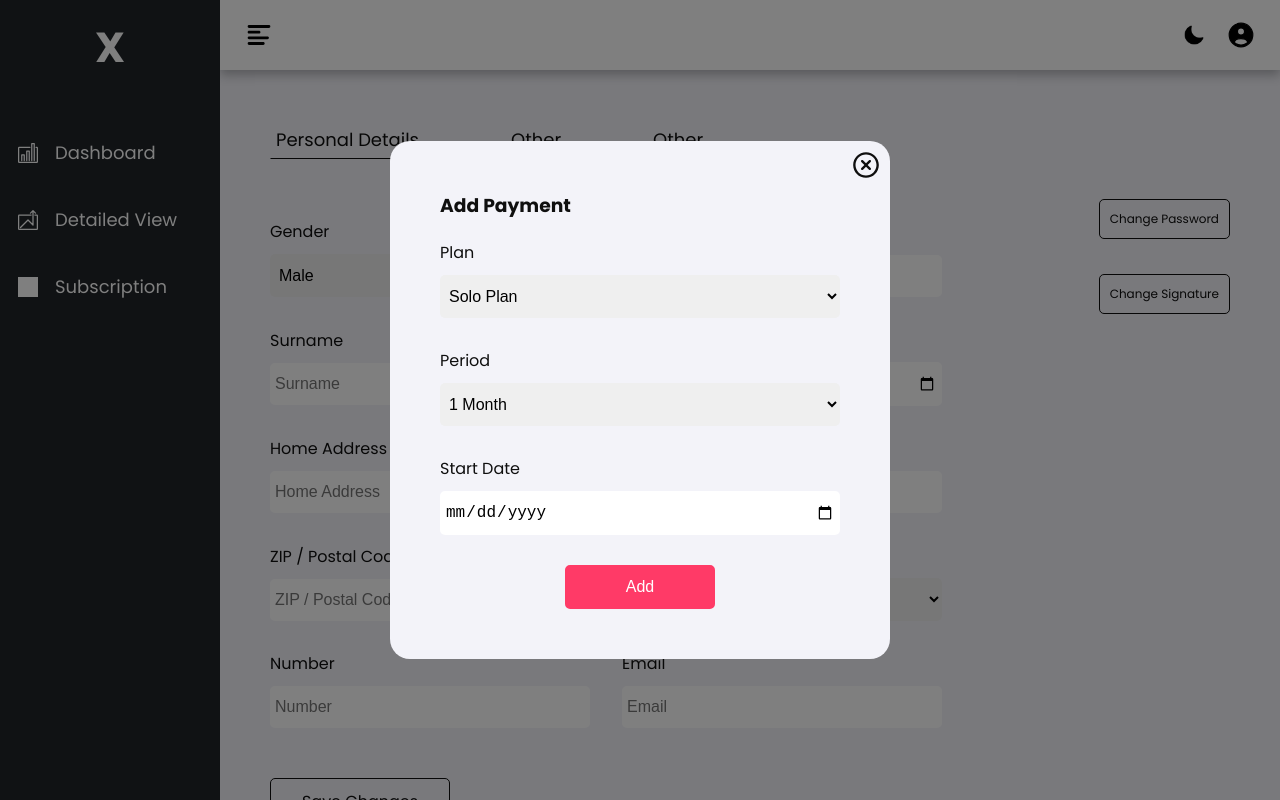
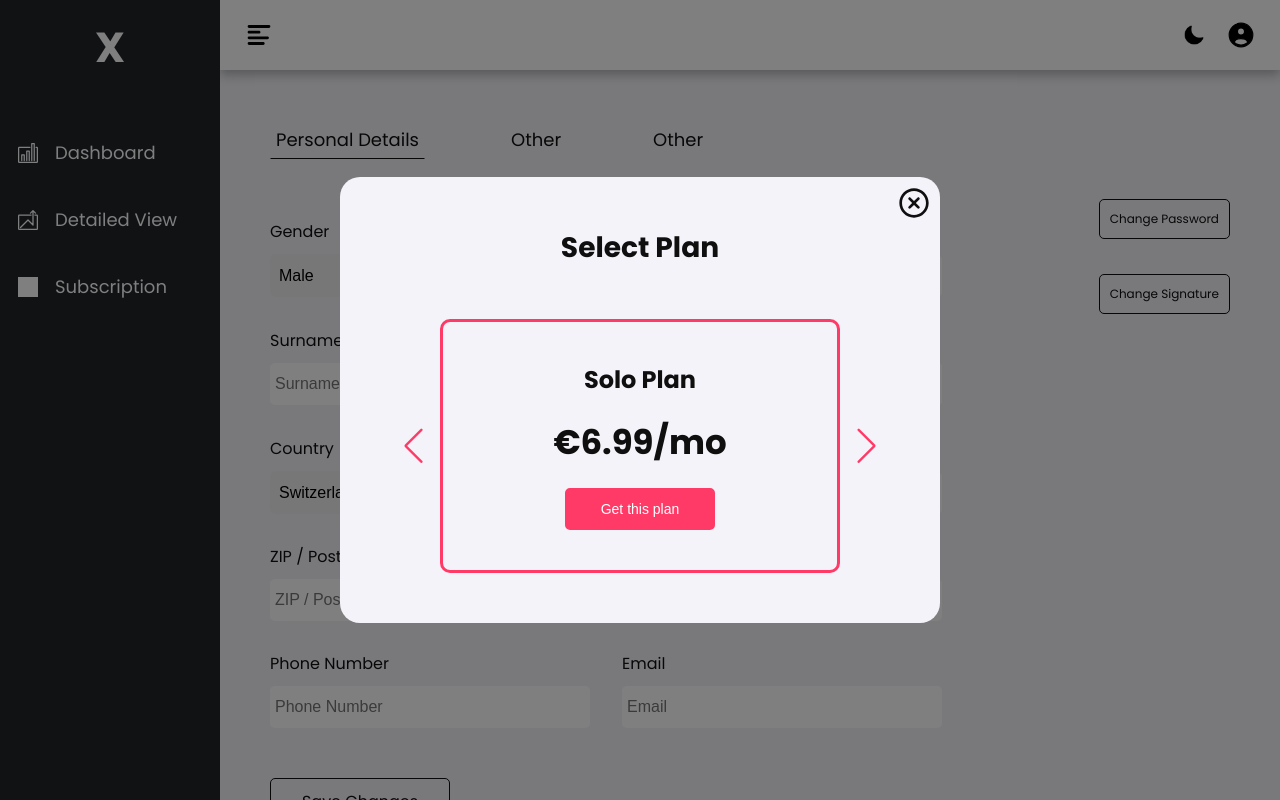
Before and after one commit to BlinSahatqija/projectx, a Vue app: page /dashboard/profile in a window 1280 px wide. Both pictures are taken after a click on the element 1122 px from the left and 134 px from the top of the page. Built offline with nearby package versions, Linux system fonts and the light colour scheme; grey boxes are pictures that could not be loaded; what vue-signature-pad would draw is missing.

Commit message:
request details and payment modal updated

```diff
--- a/package.json
+++ b/package.json
@@ -12,6 +12,7 @@
     "@vuelidate/validators": "^2.0.4",
     "core-js": "^3.8.3",
     "sweetalert2": "^11.12.4",
+    "swiper": "^11.1.14",
     "vue": "^3.2.13",
     "vue-router": "^4.4.0",
     "vue-signature-pad": "^3.0.2",
--- a/src/components/AddPayment.vue
+++ b/src/components/AddPayment.vue
@@ -5,52 +5,65 @@
             <img src="../assets/icons/close-btn-rounded.svg">
         </div>
 
-        <div class="add-payment-row">
-            <h3>Add Payment</h3>
-        </div>
-        <div class="add-payment-row">
-            <div class="add-payment-element">
-                <label class="add-payment-label">Plan</label>
-                <select class="add-payment-input">
-                    <option value="" disabled>Select</option>
-                    <option value="SoloPlan">Solo Plan</option>
-                    <option value="FamilyPlan">Family Plan</option>
-                </select>
-            </div>
+        <div class="modal-title">
+            <h3>Select Plan</h3>
         </div>
 
-        <div class="add-payment-row">
-            <div class="add-payment-element">
-                <label class="add-payment-label">Period</label>
-                <select class="add-payment-input">
-                    <option value="" disabled>Select</option>
-                    <option value="1">1 Month</option>
-                    <option value="3">3 Months</option>
-                    <option value="6">6 Months</option>
-                    <option value="12">12 Months</option>
-                </select>
-            </div>
-        </div>
+        <div style="width: 500px;">
+        <swiper :navigation="true" :modules="modules" :loop="true" :spaceBetween="30" :speed="800" class="mySwiper">
+            <swiper-slide>
+                <div class="slide-wrapper">
+                    <h2 class="plan-title">Solo Plan</h2>
+                    <h1 class="plan-price">€6.99/mo</h1>
 
-        <div class="add-payment-row">
-            <div class="add-payment-element">
-                <label class="add-payment-label">Start Date</label>
-                <input type="date" class="add-payment-input" placeholder="Start Date">
-            </div>
-        </div>
+                        <button type="button" class="add-payment-btn">
+                            Get this plan
+                        </button>
 
-        <div class="add-payment-row">
-            <button type="button" class="add-payment-btn">
-                Add
-            </button>
-        </div>
+                </div>
+            </swiper-slide>
+            <swiper-slide  >
+                <div class="slide-wrapper">
+                    <h2 class="plan-title">Family Plan</h2>
+                    <h1 class="plan-price">€25.99/mo</h1>
+
+                        <button type="button" class="add-payment-btn">Get this plan
+                        </button>
+
+                </div>
+            </swiper-slide>
+        </swiper>
+    </div>
+
     </div>
 </div>
 </template>
 
 <script>
+import {
+    Swiper,
+    SwiperSlide
+} from 'swiper/vue';
+
+// Import Swiper styles
+import 'swiper/css';
+
+import 'swiper/css/navigation';
+
+import {
+    Navigation
+} from 'swiper/modules';
 export default {
-    methods:{
+    components: {
+        Swiper,
+        SwiperSlide,
+    },
+    data() {
+        return {
+            modules: [Navigation],
+        };
+    },
+    methods: {
         closePayment() {
             this.$emit('close');
         }
@@ -78,39 +91,11 @@ export default {
     position: relative;
 }
 
-.add-payment-row {
-    display: flex;
-    align-items: center;
-    gap: 2em;
-    margin-bottom: 20px;
-    width: 400px;
-}
 
-.add-payment-row:last-child{
-    margin: 0;
-}
-
-.add-payment-element {
-    width: 100%;
-}
-
-.add-payment-label,
-.add-payment-input {
-    font-size: 16px;
-    display: block;
-    width: 100%;
-}
-
-.add-payment-input {
-    margin: 10px 0;
-    padding: 12px 5px;
-    border-radius: 5px;
-    border: none;
-}
 
 .close-modal-btn {
-    width: 28px;
-    height: 28px;
+    width: 32px;
+    height: 32px;
     position: absolute;
     top: 10px;
     right: 10px;
@@ -126,12 +111,52 @@ export default {
     width: 100%;
 }
 
-.add-payment-btn{
-    width: 150px;
+
+* {
+    box-sizing: border-box;
+}
+
+.slide-wrapper{
+    border: 3px solid #ff3a67;
+    padding: 40px 0;
+    border-radius: 10px;
+    width: 80%;
     margin: 0 auto;
 }
 
-*{ box-sizing: border-box;}
+.plan-title, .plan-price{
+    text-align: center
+}
+
+.plan-title{
+    font-size: 24px;
+}
+
+.plan-price{
+    margin: 20px 0;
+    font-size: 34px;
+}
+
+.modal-title{
+    font-size: 24px;
+    margin-bottom: 50px;
+    text-align: center;
+}
+
+
+::v-deep .swiper-button-prev,
+::v-deep .swiper-button-next {
+    color:#ff3a67 !important;
+    transform: scale(0.8);
+}
+
+
+.add-payment-btn{
+    font-size: 14px;
+    margin: 0 auto;
+    display: block;
+    width: 150px;
+}
 
 /*1640-1080*/
 @media(min-width: 1640px) {}
@@ -141,7 +166,9 @@ export default {
 
 /* 1920-1080 */
 @media (min-width: 1920px) {
-    .add-payment-label, .add-payment-input {
+
+    .add-payment-label,
+    .add-payment-input {
         font-size: 18px;
     }
 
@@ -156,14 +183,14 @@ export default {
         right: 14px;
     }
 
-    .add-payment-row h3{
+    .add-payment-row h3 {
         font-size: 20px;
     }
 }
 
 /* 2304-1440 */
 @media (min-width: 2304px) {
-    .add-payment-row h3{
+    .add-payment-row h3 {
         font-size: 24px;
     }
 
@@ -171,7 +198,8 @@ export default {
         width: 500px;
     }
 
-    .add-payment-label, .add-payment-input {
+    .add-payment-label,
+    .add-payment-input {
         font-size: 22px;
     }
 
@@ -179,8 +207,6 @@ export default {
         margin: 16px 0;
         padding: 16px 8px;
     }
-
-
 
     .add-payment-btn {
         padding: 16px;
@@ -190,7 +216,6 @@ export default {
     .add-payment-btn p {
         font-size: 20px;
     }
-
 
     .add-payment-modal {
         padding: 75px;
@@ -210,14 +235,15 @@ export default {
     .add-payment-row h3 {
         font-size: 28px;
     }
-    .add-payment-label, .add-payment-input {
+
+    .add-payment-label,
+    .add-payment-input {
         font-size: 24px;
     }
 
     .add-payment-btn p {
         font-size: 22px;
     }
-
 
     .close-modal-btn {
         width: 42px;
@@ -236,15 +262,16 @@ export default {
 }
 
 /*2573-1206*/
-@media(min-width: 2573px) {
-}
+@media(min-width: 2573px) {}
 
 /*3200-1800*/
 @media(min-width: 3200px) {
     .add-payment-row h3 {
         font-size: 32px;
     }
-    .add-payment-label, .add-payment-input {
+
+    .add-payment-label,
+    .add-payment-input {
         font-size: 28px;
     }
 
@@ -260,7 +287,6 @@ export default {
     .add-payment-btn p {
         font-size: 26px;
     }
-
 
     .close-modal-btn {
         width: 46px;
@@ -279,9 +305,7 @@ export default {
 }
 
 /*3360-1890 1695*/
-@media(min-width:3360px) {
-}
-
+@media(min-width:3360px) {}
 
 /*my big monitor 1600 - 757 */
 @media (max-width: 1600px) {}
@@ -313,7 +337,9 @@ export default {
 
 /*1134x712*/
 @media(max-width:1134px) {
-    .add-payment-label, .add-payment-input {
+
+    .add-payment-label,
+    .add-payment-input {
         font-size: 14px;
     }
 
@@ -323,16 +349,13 @@ export default {
 }
 
 /*1024-768*/
-@media (max-width:1024px) {
-}
+@media (max-width:1024px) {}
 
 /* 962x601 */
-@media(max-width: 962px) {
-}
+@media(max-width: 962px) {}
 
 /*834-1112*/
-@media(max-width: 834px) {
-}
+@media(max-width: 834px) {}
 
 /* 810x1080 */
 @media(max-width: 810px) {}
@@ -344,16 +367,13 @@ export default {
 @media(max-width: 778px) {}
 
 /* 768x1024 */
-@media(max-width: 768px) {
-}
+@media(max-width: 768px) {}
 
 /*712-1138*/
-@media(max-width:712px) {
-}
+@media(max-width:712px) {}
 
 /* 601x962 */
-@media(max-width:601px) {
-}
+@media(max-width:601px) {}
 
 /* 577-951 */
 @media(max-width:577px) {}
@@ -361,7 +381,7 @@ export default {
 /* 540-960 */
 @media(max-width:540px) {
 
-    .add-payment-btn{
+    .add-payment-btn {
         width: 120px;
     }
 
@@ -379,7 +399,9 @@ export default {
 
 /*425-*/
 @media(max-width:425px) {
-    .add-payment-label, .add-payment-input {
+
+    .add-payment-label,
+    .add-payment-input {
         font-size: 12px;
     }
 
@@ -387,12 +409,11 @@ export default {
         padding: 30px 20px;
     }
 
-
 }
 
 /*414-736 617   */
 @media (max-width:414px) {
-   .add-payment-btn p {
+    .add-payment-btn p {
         font-size: 11px;
     }
 
@@ -402,31 +423,28 @@ export default {
 }
 
 /*390 x 844*/
-@media(max-width:390px) {
-
-}
+@media(max-width:390px) {}
 
 /*384-640*/
-@media(max-width:384px) {
-}
+@media(max-width:384px) {}
 
 /*375*/
-@media(max-width:375px) {
-}
+@media(max-width:375px) {}
 
 /*360x640*/
 @media(max-width:360px) {
-    .add-payment-btn{
+    .add-payment-btn {
         width: 100px;
     }
-    .add-payment-row  {
+
+    .add-payment-row {
         width: 290px;
     }
 }
 
 /*320x568*/
 @media(max-width:320px) {
-    .add-payment-row  {
+    .add-payment-row {
         width: 250px;
     }
 }
--- a/src/views/dashboard/Profile.vue
+++ b/src/views/dashboard/Profile.vue
@@ -49,8 +49,13 @@
 
                 <div class="edit-user-row">
                     <div class="edit-user-element">
-                        <label class="edit-user-label">Home Address</label>
-                        <input type="text" class="edit-user-input" placeholder="Home Address">
+                        <label class="edit-user-label">Country</label>
+                        <select class="edit-user-input">
+                            <option value="" disabled>Select</option>
+                            <option v-for="country in countriesList" :key="country.id" :value="country.name">
+                                {{ country.name }}
+                            </option>
+                        </select>
                     </div>
 
                     <div class="edit-user-element">
@@ -64,23 +69,24 @@
                         <label class="edit-user-label">ZIP / Postal Code</label>
                         <input type="text" class="edit-user-input" placeholder="ZIP / Postal Code">
                     </div>
+                    <div  style="display: flex; justify-content: space-between;" class="edit-user-element">
+                        <div style="width: 48%;" >
+                            <label class="edit-user-label">Home Address</label>
+                            <input type="text" class="edit-user-input" placeholder="Home Address">
+                        </div>
+                        <div style="width: 48%;" >
+                            <label class="edit-user-label">Nr.</label>
+                            <input type="text" class="edit-user-input" placeholder="Nr.">
+                        </div>
+                    </div>
 
-                    <div class="edit-user-element">
-                        <label class="edit-user-label">Country</label>
-                        <select class="edit-user-input">
-                            <option value="" disabled>Select</option>
-                            <option v-for="country in countriesList" :key="country.id" :value="country.name">
-                                {{ country.name }}
-                            </option>
-                        </select>
-                    </div>
                 </div>
 
 
                 <div class="edit-user-row">
                     <div class="edit-user-element">
-                        <label class="edit-user-label">Number</label>
-                        <input type="text" class="edit-user-input last-element" placeholder="Number">
+                        <label class="edit-user-label">Phone Number</label>
+                        <input type="text" class="edit-user-input last-element" placeholder="Phone Number">
                     </div>
 
                     <div class="edit-user-element ">
--- a/src/views/login/Register.vue
+++ b/src/views/login/Register.vue
@@ -41,11 +41,18 @@
 
 
                     <div v-if="page==2">
+
                         <div class="input-wrapper">
-                            <label>Home Address</label>
-                            <input v-model="registerPage2.address" type="text" placeholder="Home Address">
-                            <p class="error-msg" v-if="v$.registerPage2.address.$error">{{  v$.registerPage2.address.$errors[0].$message }}</p>
+                            <label>Country</label>
+                            <select name="country" id="country" v-model="registerPage2.country" class="select-input">
+                                <option value="">Select</option>
+                                <option v-for="country in countriesList" :key="country.id" :value="country.name">
+                                    {{ country.name }}
+                                </option>
+                            </select>
+                            <p class="error-msg" v-if="v$.registerPage2.country.$error">{{  v$.registerPage2.country.$errors[0].$message }}</p>
                         </div>
+
 
                         <div style="display: flex; gap: 20px">
                             <div class="input-wrapper width-input-wrapper">
@@ -61,20 +68,22 @@
                             </div>
                         </div>
 
-                        <div class="input-wrapper">
-                            <label>Country</label>
-                            <select name="country" id="country" v-model="registerPage2.country" class="select-input">
-                                <option value="">Select</option>
-                                <option v-for="country in countriesList" :key="country.id" :value="country.name">
-                                    {{ country.name }}
-                                </option>
-                            </select>
-                            <p class="error-msg" v-if="v$.registerPage2.country.$error">{{  v$.registerPage2.country.$errors[0].$message }}</p>
+                        <div style="display: flex; gap: 20px">
+                            <div class="input-wrapper width-input-wrapper">
+                                <label>Home Address</label>
+                                <input v-model="registerPage2.address" type="text" placeholder="Home Address">
+                                <p class="error-msg" v-if="v$.registerPage2.address.$error">{{  v$.registerPage2.address.$errors[0].$message }}</p>
+                            </div>
+                            <div class="input-wrapper width-input-wrapper">
+                                <label>Nr.</label>
+                                <input v-model="registerPage2.address" type="text" placeholder="Nr.">
+                                <p class="error-msg" v-if="v$.registerPage2.address.$error">{{  v$.registerPage2.address.$errors[0].$message }}</p>
+                            </div>
                         </div>
 
                         <div class="input-wrapper">
                             <label>Phone Number</label>
-                            <input v-model="registerPage2.phoneNumber" type="text" placeholder="Number">
+                            <input v-model="registerPage2.phoneNumber" type="text" placeholder="Phone Number">
                             <p class="error-msg" v-if="v$.registerPage2.phoneNumber.$error">{{  v$.registerPage2.phoneNumber.$errors[0].$message }}</p>
                         </div>
 
@@ -139,6 +148,7 @@ export default {
 
             registerPage2:{
                 address: {required},
+                nr: {required},
                 city: {required},
                 zip: {required},
                 country: {required},
@@ -167,6 +177,7 @@ export default {
 
             registerPage2:{
                 address: '',
+                nr:'',
                 city: '',
                 zip: '',
                 country: '',
```
Also changed, not shown: src/views/dashboard/DashboardDetails.vue (+134 -16 lines), src/views/dashboard/Subscription.vue (+25 -25 lines), src/assets/icons/emoji-blue.svg, 1 other file (tests, documents, lock files or other folders).
